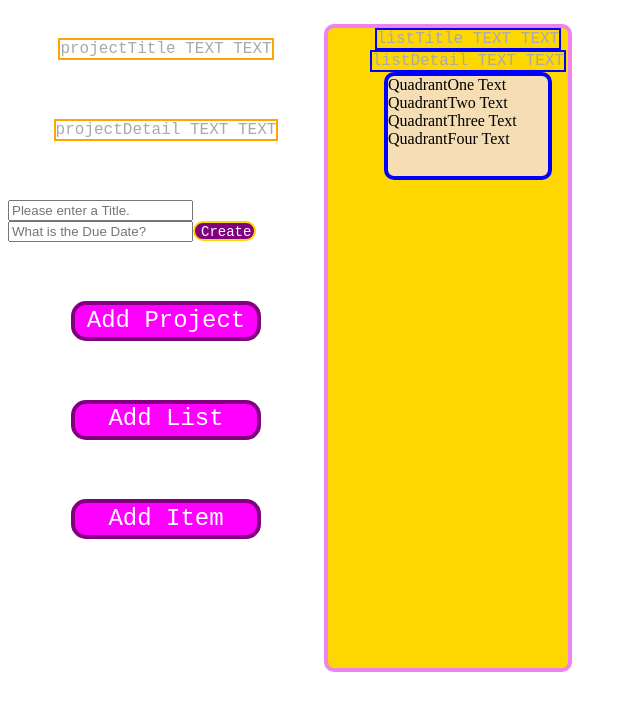
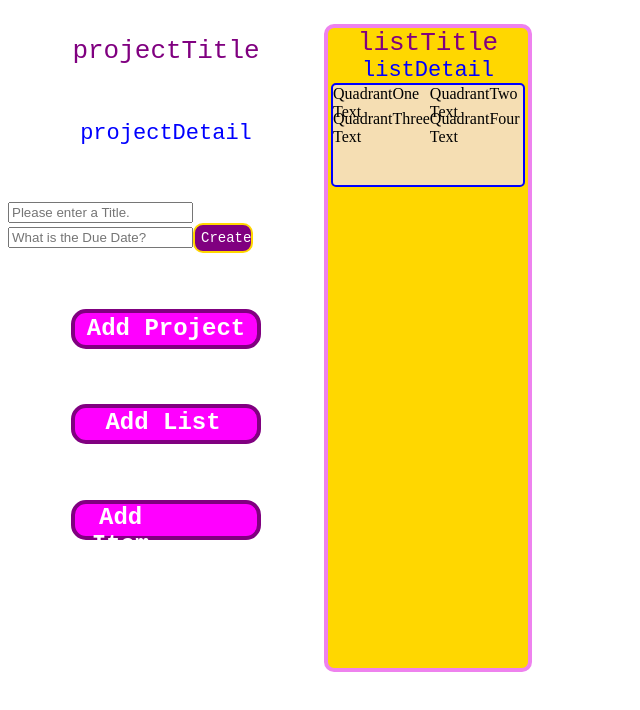
Before and after one commit to myopicOracle/todo-list-odin-path, a website built with webpack: page src/template.html in a window 1280 px wide. Both pictures are taken after a click on the button "Add Project". Shown: the whole page, without its empty margins (0-640 px from the left). Built offline with nearby package versions, Linux system fonts and the light colour scheme.

Commit message:
Fixed formatting issues causing content to overflow, position incorrectly

```diff
--- a/src/_appendInputs.js
+++ b/src/_appendInputs.js
@@ -64,10 +64,10 @@ export default function _appendInputsToDisplay(e) {
         const priorityInput = document.querySelector(".priority").value
         quadrantFour.textContent = priorityInput
 
-        quadrantOne.setAttribute("class", "quadrantOne item")
-        quadrantTwo.setAttribute("class", "quadrantTwo item")
-        quadrantThree.setAttribute("class", "quadrantThree item")
-        quadrantFour.setAttribute("class", "quadrantFour item")
+        quadrantOne.setAttribute("class", "quadrantOne quadrant")
+        quadrantTwo.setAttribute("class", "quadrantTwo quadrant")
+        quadrantThree.setAttribute("class", "quadrantThree quadrant")
+        quadrantFour.setAttribute("class", "quadrantFour quadrant")
         inputsContainer.appendChild(quadrantOne)
         inputsContainer.appendChild(quadrantTwo)
         inputsContainer.appendChild(quadrantThree)
--- a/src/global_scope.js
+++ b/src/global_scope.js
@@ -34,11 +34,11 @@ export default function defaultOnPageLoad() {
 
     // Add sample project details and action buttons to Left Panel
     projectTitle.setAttribute("class", "inputs projectTitle")
-    projectTitle.textContent = "projectTitle TEXT TEXT"
+    projectTitle.textContent = "projectTitle"
     panelContainer.appendChild(projectTitle)
 
     projectDetail.setAttribute("class", "inputs projectDetail")
-    projectDetail.textContent = "projectDetail TEXT TEXT"
+    projectDetail.textContent = "projectDetail"
     panelContainer.appendChild(projectDetail)
 
     formContainer.setAttribute("class", "form container")
@@ -52,8 +52,8 @@ export default function defaultOnPageLoad() {
     listTitle.setAttribute("class", "inputs listTitle")
     listDetail.setAttribute("class", "inputs listDetail")
 
-    listTitle.textContent = "listTitle TEXT TEXT"
-    listDetail.textContent = "listDetail TEXT TEXT"
+    listTitle.textContent = "listTitle"
+    listDetail.textContent = "listDetail"
 
     quadrantOne.textContent = "QuadrantOne Text"
     quadrantTwo.textContent = "QuadrantTwo Text"
--- a/src/styles.css
+++ b/src/styles.css
@@ -11,9 +11,6 @@
     flex-direction: column;
     justify-content: space-around;
     align-items: center;
-    /* display: grid;
-    grid-template-columns: 1fr 4fr 1fr;
-    grid-template-rows: repeat(10, 1fr); */
 }
 
 #content-container {
@@ -39,6 +36,7 @@
     background-color: gold;
     border: 4px solid violet;
     border-radius: 10px;
+    padding-left: 0;
     /*  */
     display:flex;
     flex-direction: column;
@@ -46,13 +44,17 @@
 }
 
 .item {
-    width: 80%;
-    height: 100px;
+    width: 95%;
+    height: min-content;
     background-color: wheat;
-    border: 4px solid blue;
-    border-radius: 10px;
+    border: 2px solid blue;
+    border-radius: 5px;
     list-style-type: none;
     padding: 0;
+    /*  */
+    display: grid;
+    grid-template-columns: repeat(2, 1fr);
+    grid-template-rows: repeat(4, 25px);
 }
 
 button.submit {
@@ -60,8 +62,8 @@ button.submit {
     background-color: purple;
     font-family: monospace;
     font-size: 14px;
-    width: 20%;
-    height: 20px;
+    width: 60px;
+    height: 30px;
     border: 2px solid gold;
     border-radius: 10px;
 }
@@ -72,6 +74,7 @@ button.submit {
     background-color: magenta;
     font-family: monospace;
     font-size: 24px;
+    font-weight: 900;
     width: 60%;
     height: 40px;
     margin: 0 auto;
@@ -79,101 +82,51 @@ button.submit {
     border-radius: 15px;
 }
 
-.projectTitle {
-    color: darkgrey;
+.projectTitle,
+.listTitle {
+    color: purple;
     font-family: monospace;
-    font-size: 16px;
-    /* width: 150px;
-    height: 20px; */
+    font-size: 26px;
     margin: 0 auto;
-    /* padding: 50% 0; */
-    border: 2px solid orange;
+    list-style: none;
+    padding-left:0;
 }
 
-.projectDetail {
-    color: darkgrey;
+
+.projectDetail,
+.listDetail,
+.listPriority {
+    color: blue;
     font-family: monospace;
-    font-size: 16px;
-    /* width: 50px;
-    height: 20px; */
-    margin: 0 auto;
-    /* padding: 50% 0; */
-    border: 2px solid orange;
+    font-size: 22px;
+    list-style: none;
+    padding-left:0;
 }
 
-.listTitle {
-    color: darkgrey;
+.quadrantOne,
+.quadrantTwo,
+.quadrantThree,
+.quadrantFour {
+    color: black;
     font-family: monospace;
-    font-size: 16px;
-    /* width: 50px;
-    height: 20px; */
-    margin: 0 auto;
-    /* padding: 50% 0; */
-    border: 2px solid blue;
-}
-
-.listDetail {
-    color: darkgrey;
-    font-family: monospace;
-    font-size: 16px;
-    /* width: 50px;
-    height: 20px; */
-    margin: 0 auto;
-    /* padding: 50% 0; */
-    border: 2px solid blue;
-}
-
-.listPriority {
-    color: darkgrey;
-    font-family: monospace;
-    font-size: 16px;
-    /* width: 50px;
-    height: 20px; */
-    margin: 0 auto;
-    /* padding: 50% 0; */
-    border: 2px solid blue;
+    font-size: 12px;
+    border: 1px solid purple;
 }
 
 .quadrantOne {
-    color: darkgrey;
-    font-family: monospace;
+    grid-area: 1 / 1 / 2 / 3;
     font-size: 16px;
-    /* width: 50px;
-    height: 20px; */
-    /* margin: 0 auto; */
-    /* padding: 50% 0; */
-    border: 1px solid magenta;
+    font-weight: bold;
 }
 
 .quadrantTwo {
-    color: darkgrey;
-    font-family: monospace;
-    font-size: 16px;
-    /* width: 50px;
-    height: 20px; */
-    /* margin: 0 auto; */
-    /* padding: 50% 0; */
-    border: 1px solid magenta;
+    grid-area: 2 / 1 / 4 / 3;
 }
 
 .quadrantThree {
-    color: darkgrey;
-    font-family: monospace;
-    font-size: 16px;
-    /* width: 50px;
-    height: 20px; */
-    /* margin: 0 auto; */
-    /* padding: 50% 0; */
-    border: 1px solid magenta;
+    grid-area: 4 / 1 / 5 / 2;
 }
 
 .quadrantFour {
-    color: darkgrey;
-    font-family: monospace;
-    font-size: 16px;
-    /* width: 50px;
-    height: 20px; */
-    /* margin: 0 auto; */
-    /* padding: 50% 0; */
-    border: 1px solid magenta;
+    grid-area: 4 / 2 / 5 / 3;
 }
```
